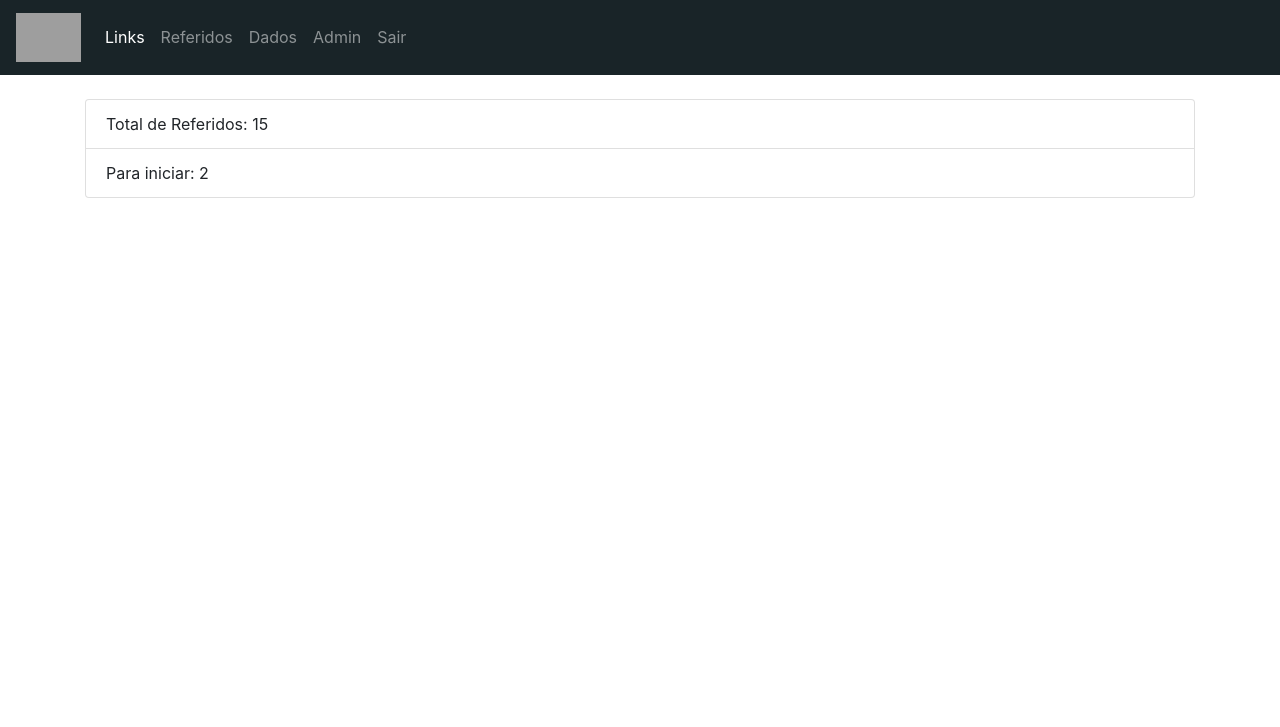
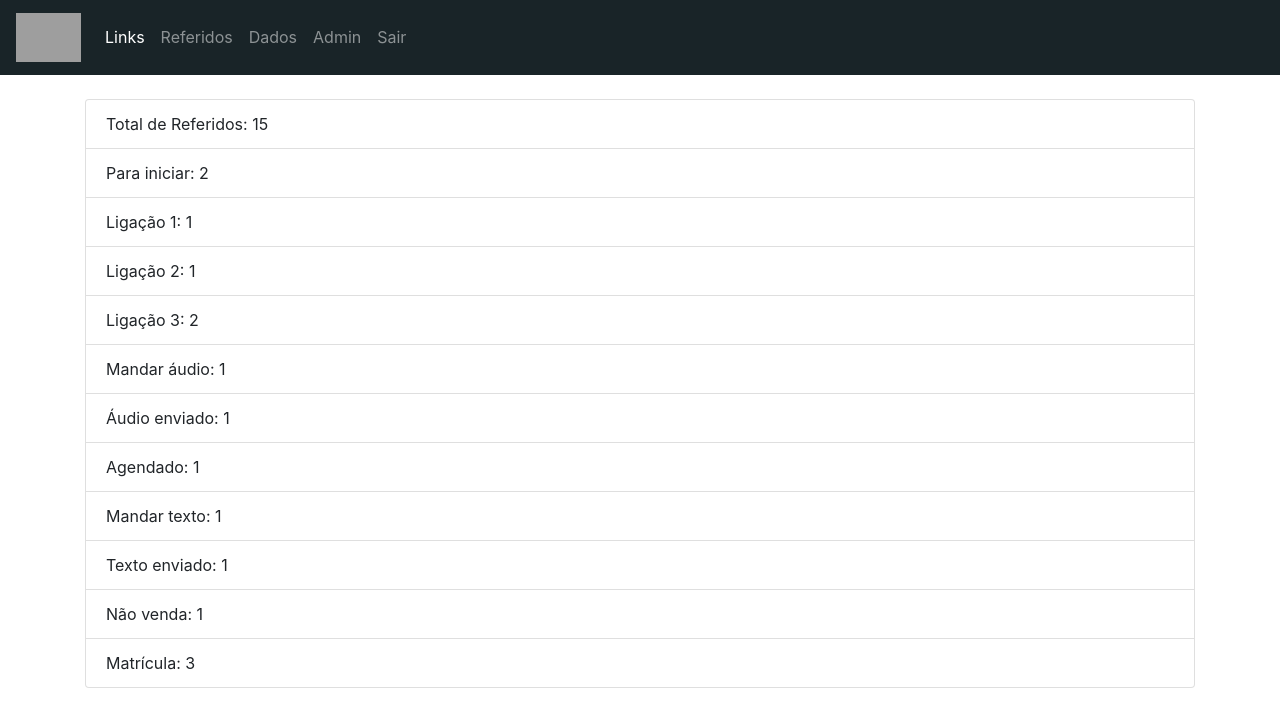
Before and after one commit to leandrofreire13/leadwsp, a Django app: page /referidos/dados in a window 1280 px wide. Shown: the top 727 px of the page. Run offline with Django 3.2, Linux system fonts and the light colour scheme; a user stored in the database is signed in; data comes from the database, SQL or seed files in the repository; both versions use the stored data as it was after the commit; some libraries are stand-ins or nearby versions; grey boxes are pictures that could not be loaded.

Commit message:
Javasctipt monstro

```diff
--- a/referidos/static/js/script.js
+++ b/referidos/static/js/script.js
@@ -2,23 +2,56 @@
 var str = document.getElementById("textostatus").textContent;
 console.log('To aqui');
 //conta o texto
-var count = (str.match(/Iniciar/g) || []).length;
-document.getElementById("res").textContent = count
 
+if(str.match(/Iniciar/g)){
+    var count = (str.match(/Iniciar/g) || []).length;
+    document.getElementById("ini").textContent = count
+}
+if(str.match(/Ligação 1/g)){
+    var count = (str.match(/Ligação 1/g) || []).length;
+    document.getElementById("lig1").textContent = count
+}
+if(str.match(/Ligação 2/g)){
+    var count = (str.match(/Ligação 2/g) || []).length;
+    document.getElementById("lig2").textContent = count
+}
 
+if(str.match(/Ligação 3/g)){
+    var count = (str.match(/Ligação 3/g) || []).length;
+    document.getElementById("lig3").textContent = count
+}
 
-/*
-<!--
-  Iniciar - ok
-  Ligação 1
-  Ligação 2
-  Ligação 3
-  Mandar áudio
-  Áudio enviado
-  Agendado
-  Mandar texto
-  Texto enviado
-  Não venda
-  Venda
--->
-*/
+if(str.match(/Mandar áudio/g)){
+    var count = (str.match(/Mandar áudio/g) || []).length;
+    document.getElementById("maud").textContent = count
+}
+
+if(str.match(/Áudio enviado/g)){
+    var count = (str.match(/Áudio enviado/g) || []).length;
+    document.getElementById("aud").textContent = count
+}
+
+if(str.match(/Agendado/g)){
+    var count = (str.match(/Agendado/g) || []).length;
+    document.getElementById("agen").textContent = count
+}
+
+if(str.match(/Mandar texto/g)){
+    var count = (str.match(/Mandar texto/g) || []).length;
+    document.getElementById("mtext").textContent = count
+}
+
+if(str.match(/Texto enviado/g)){
+    var count = (str.match(/Texto enviado/g) || []).length;
+    document.getElementById("text").textContent = count
+}
+
+if(str.match(/Não venda/g)){
+    var count = (str.match(/Não venda/g) || []).length;
+    document.getElementById("nven").textContent = count
+}
+
+if(str.match(/Venda/g)){
+    var count = (str.match(/Venda/g) || []).length;
+    document.getElementById("ven").textContent = count
+}
--- a/referidos/templates/referidos/dados.html
+++ b/referidos/templates/referidos/dados.html
@@ -12,7 +12,17 @@
 
 <ul class="list-group">
   <li class="list-group-item">Total de Referidos: {{ referidos|length }}</li>
-  <li class="list-group-item">Para iniciar: <span id='res'></span></li>
+  <li class="list-group-item">Para iniciar: <span id='ini'></span></li>
+  <li class="list-group-item">Ligação 1: <span id='lig1'></span></li>
+  <li class="list-group-item">Ligação 2: <span id='lig2'></span></li>
+  <li class="list-group-item">Ligação 3: <span id='lig3'></span></li>
+  <li class="list-group-item">Mandar áudio: <span id='maud'></span></li>
+  <li class="list-group-item">Áudio enviado: <span id='aud'></span></li>
+  <li class="list-group-item">Agendado: <span id='agen'></span></li>
+  <li class="list-group-item">Mandar texto: <span id='mtext'></span></li>
+  <li class="list-group-item">Texto enviado: <span id='text'></span></li>
+  <li class="list-group-item">Não venda: <span id='nven'></span></li>
+  <li class="list-group-item">Matrícula: <span id='ven'></span></li>
 </ul>
 {% endif %}
 {% endblock %}
```
Also changed, not shown: db.sqlite3.
